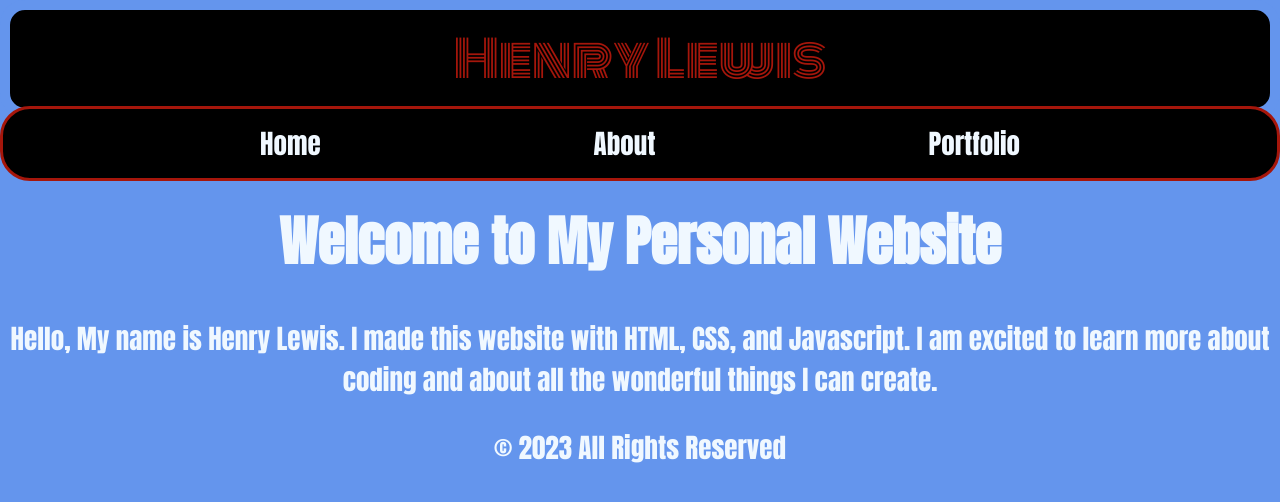
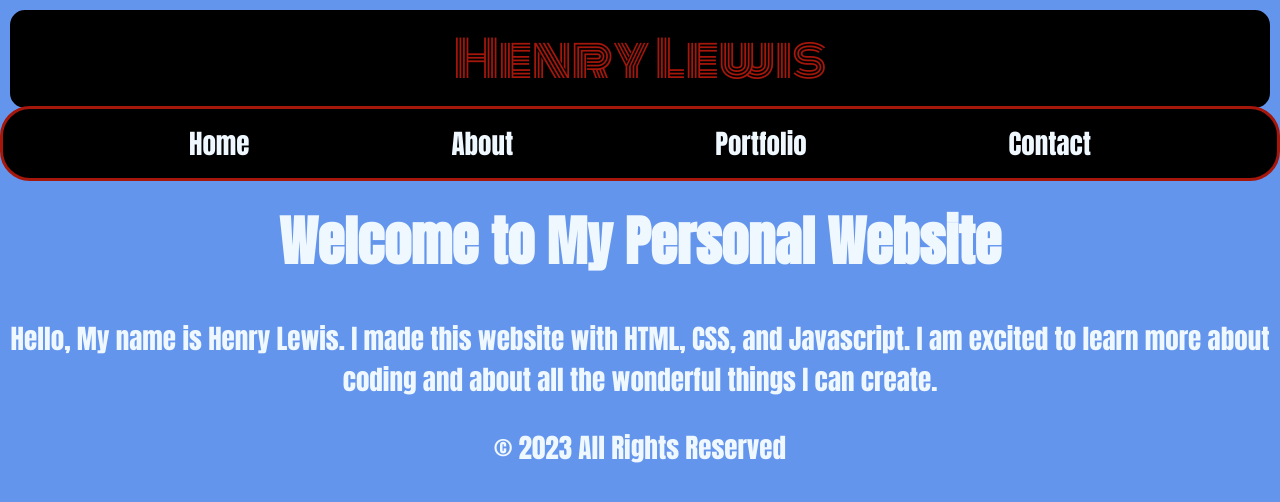
Before and after one commit to HenryLewisPersonalWebsite/personalwebsite, a plain HTML site: page index.html in a window 1280 px wide. Drawn offline with Linux system fonts and the light colour scheme.

Commit message:
Added Contact Page

```diff
--- a/index.html
+++ b/index.html
@@ -14,6 +14,7 @@
         <li class="nav-item"><a href="index.html">Home</a></li>
         <li class="nav-item"><a href="about.html">About</a></li>
         <li class="nav-item"><a href="portfolio.html">Portfolio</a></li>
+        <li class="nav-item"><a href="contact.html">Contact</a></li>
       </ul>
     </nav>
     <div class="content">
```
Also changed, not shown: contact.html (added), 1 other file.
